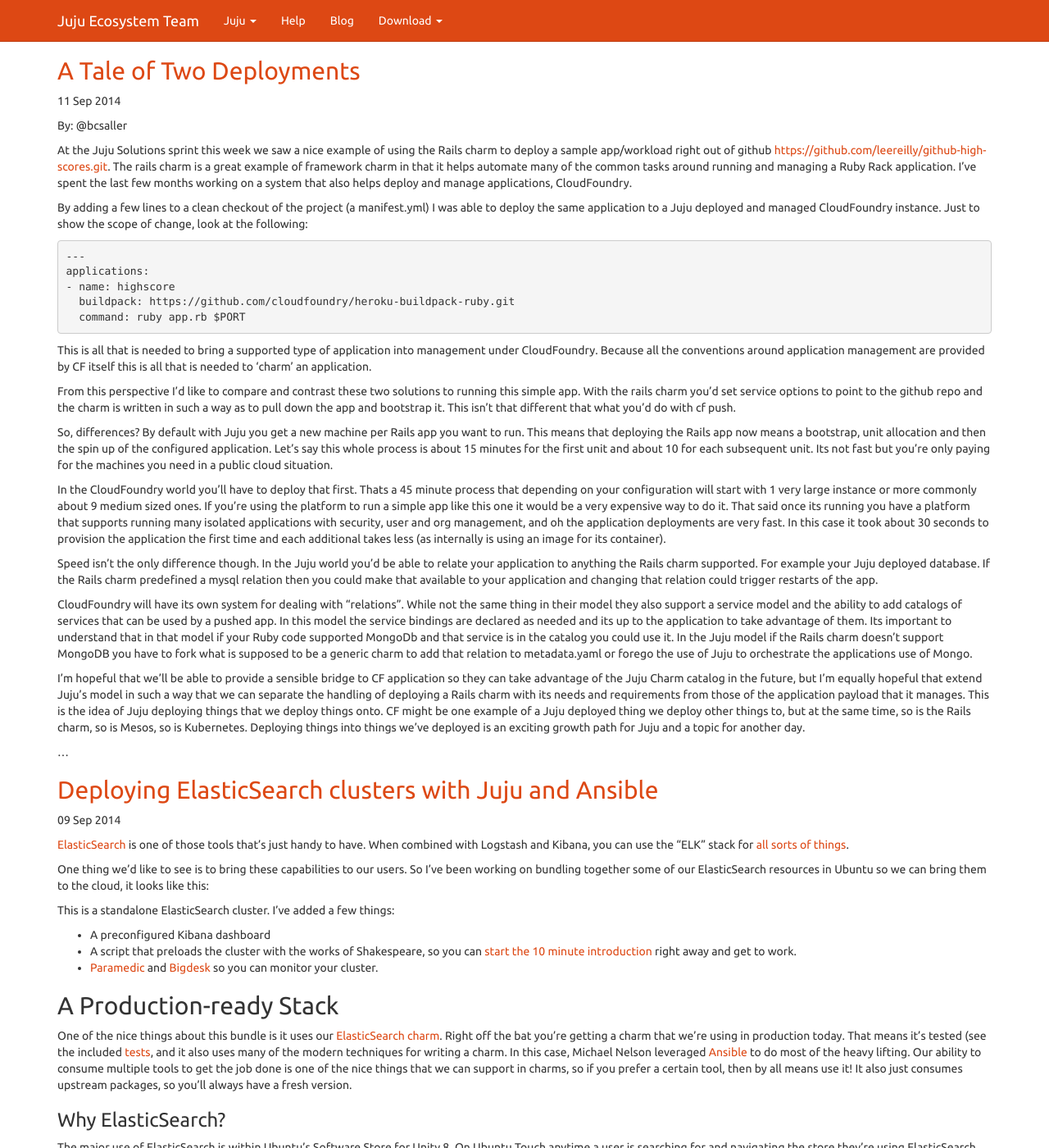
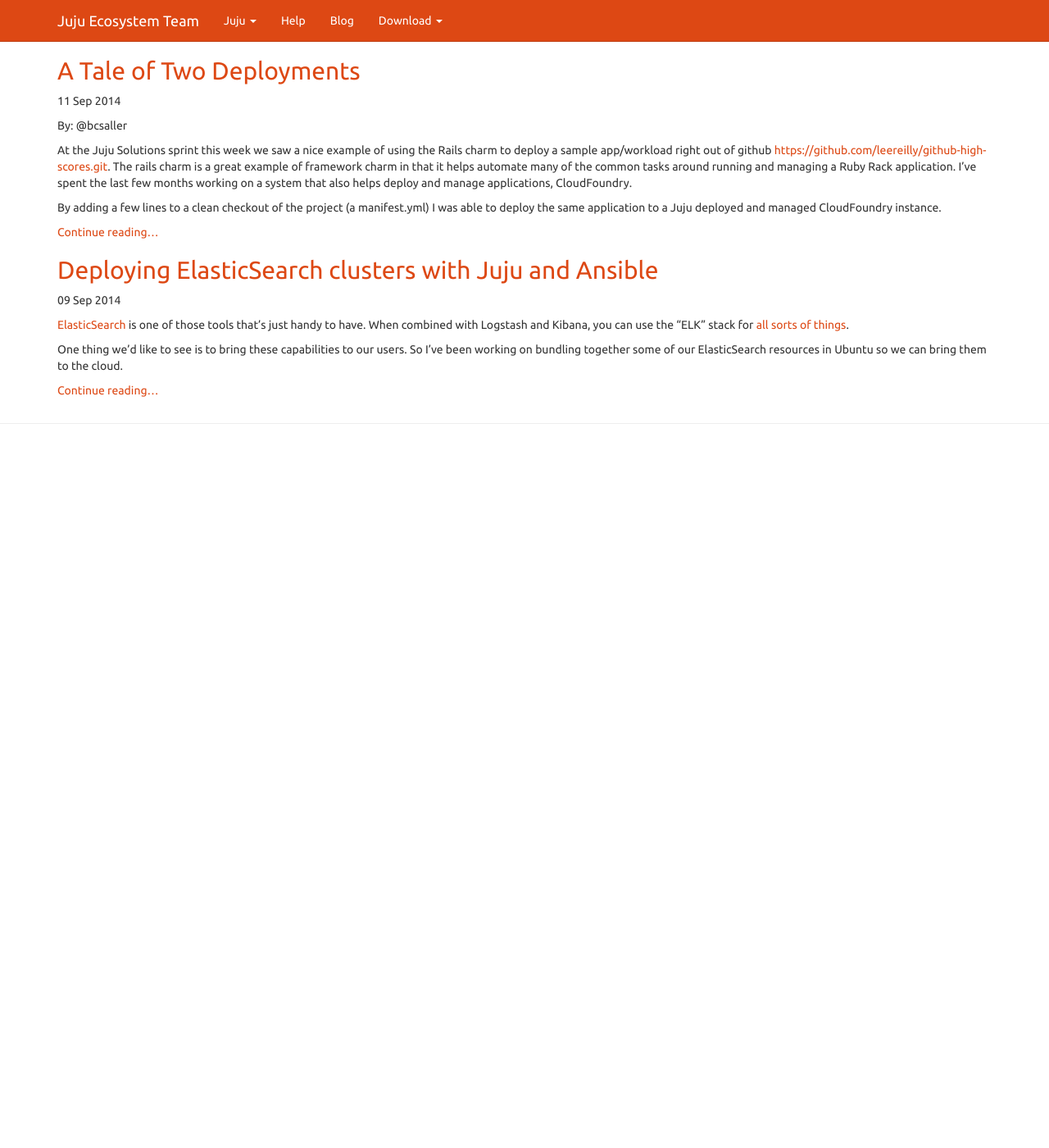
Before and after one commit to juju-solutions/juju-solutions.github.io, a Jekyll site: the page built from index.html, in a window 1280 px wide and 1400 px high. Shown: the whole window at 82% size. Built offline with Jekyll 4.4.1, drawn with Linux system fonts in a browser that asks for light colours; some of the changed text lies outside the part shown.

Commit message:
Fixed excerpting to avoid Wall-o-Text Syndrome

```diff
--- a/_posts/2014-09-09-deploying-elasticsearch-clusters-with-juju.md
+++ b/_posts/2014-09-09-deploying-elasticsearch-clusters-with-juju.md
@@ -12,7 +12,9 @@ stack for [all sorts of things](http://www.elasticsearch.org/overview/).
 
 One thing we'd like to see is to bring these capabilities to our users. So I've
 been working on bundling together some of our ElasticSearch resources in Ubuntu
-so we can bring them to the cloud, it looks like this:
+so we can bring them to the cloud.
+
+<!-- more -->
 
 This is a standalone ElasticSearch cluster. I've added a few things:
 
--- a/_posts/2014-09-11-two-deployments.md
+++ b/_posts/2014-09-11-two-deployments.md
@@ -18,7 +18,11 @@ CloudFoundry.
 
 By adding a few lines to a clean checkout of the project (a manifest.yml) I was
 able to deploy the same application to a Juju deployed and managed CloudFoundry
-instance. Just to show the scope of change, look at the following:
+instance.
+
+<!-- more -->
+
+Just to show the scope of change, look at the following:
 
     ---
     applications:
--- a/index.html
+++ b/index.html
@@ -7,7 +7,10 @@ layout: default
 {% for post in site.posts %}
 	<h2 class="post-title"><a href="{{ post.url }}">{{ post.title }}</a></h2>
 	<p class="post-meta">{{ post.date | date_to_string }}</p>
-	<p class="post-excerpt">{{ post.content }}&hellip;</p>
+	<p class="post-excerpt">
+            {{ post.content | split:site.excerpt_separator | first }}
+            {% if post.content contains site.excerpt_separator %}<a href="{{ post.url }}">Continue reading&hellip;</a>{% endif %}
+        </p>
 
 {% endfor %}
 
```
